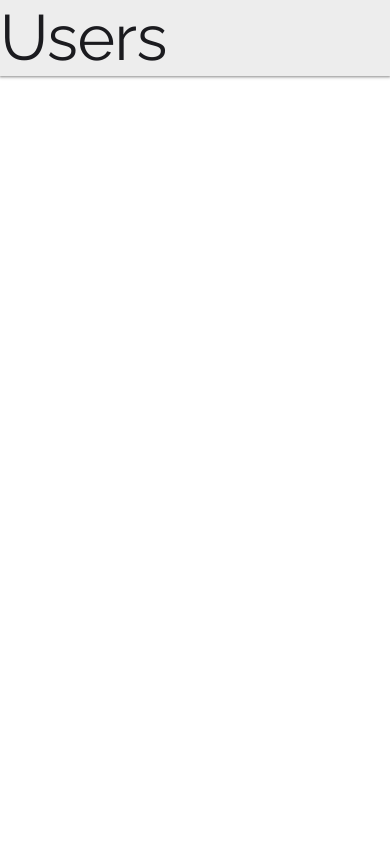
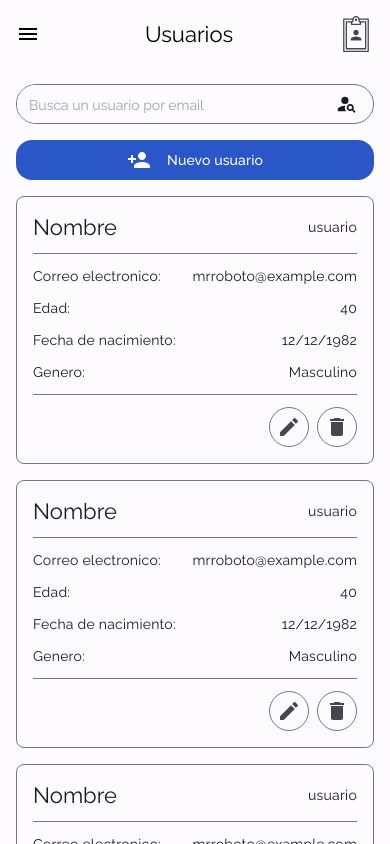
Before and after one commit to Rodrigo1619/Notimed, a Next.js app in the folder notimed-admin-web/: page /users in a window 390 px wide. Shown: the top 844 px of the page. Built offline with nearby package versions, Linux system fonts and the light colour scheme.

Commit message:
feat: users route w/responsive for sm

```diff
--- a/notimed-admin-web/pages/users/index.tsx
+++ b/notimed-admin-web/pages/users/index.tsx
@@ -1,12 +1,36 @@
-import type { NextPage } from 'next'
-import Head from 'next/head'
-import Image from 'next/image'
+import type { NextPage } from 'next';
+import Navbar from '../../src/components/Navbar';
+import UserNotimed from '../../src/components/svg/UserNotimed';
+import SearchInput from '../../src/components/Inputs/SearchInput';
+import UserCard from '../../src/components/Cards/UserCard';
+import { MdPersonAdd } from 'react-icons/md';
+import Head from 'next/head';
 
 const Users: NextPage = () => {
     return (
-        <div className='text-display1 bg-surface text-onSurface shadow-E3  hover:bg-onSurfaceState-hover focus:bg-onSurfaceState-focus'>
-            <h1> Users </h1>
-        </div>
+        <>
+        <Head>
+            <title> Usuarios </title>
+        </Head>
+            <div className='w-full h-screnn'>
+                <Navbar title='Usuarios' logo={<UserNotimed className='h-[2.25rem] w-[2.25rem]' />} />
+                <SearchInput />
+                <div className="w-full h-full px-4 mt-4 space-y-4">
+                    <button className="w-full h-10 bg-primary rounded-2xl
+                    flex flex-row justify-center items-center text-onPrimary
+                    space-x-4 ">
+                        <MdPersonAdd size={24} />
+                        <span className='labelLarge'> Nuevo usuario </span>
+                    </button>
+                    <UserCard />
+                    <UserCard />
+                    <UserCard />
+                    <UserCard />
+                    <UserCard />
+                    <UserCard />
+                </div>
+            </div>
+        </>
     )
 }
 
--- /dev/null
+++ b/notimed-admin-web/src/components/Inputs/SearchInput.tsx
@@ -0,0 +1,20 @@
+import React, { FC } from "react";
+import { MdPersonSearch } from "react-icons/md";
+
+const SearchInput: FC = () => {
+    return (
+        <div className="flex flex-row w-fill h-[40px] mt-4 mx-4">
+            <div className="w-full flex items-center border-[1px] border-outline rounded-full">
+                <input
+                    className="rounded-l-full pl-3 bg-surface placeholder:text-bodyMedium w-full h-full"
+                    inputMode="email"
+                    minLength={10}
+                    required
+                    placeholder="Busca un usuario por email" />
+                    <MdPersonSearch size={24} role="button" className="mr-4 text-onSurface" />
+            </div>
+        </div>
+    )
+}
+
+export default SearchInput;
--- /dev/null
+++ b/notimed-admin-web/src/components/Navbar/index.tsx
@@ -0,0 +1,20 @@
+import React, { FC, useState } from "react";
+import { MdMenu } from 'react-icons/md'
+import { NavbarProps } from "../interfaces/props";
+
+const Navbar: FC<NavbarProps> = ({ title, logo }) => {
+
+    const [isActive, setIsActive] = useState(false);
+
+    return (
+        <>
+            <div className="flex flex-row justify-between items-center px-4 py-4 bg-surface">
+                <MdMenu role="button" size={24} className="w-[24px] h-[24px]" />
+                <span className="text-titleLarge"> {title} </span>
+                {logo}
+            </div>
+        </>
+    );
+}
+
+export default Navbar;
--- /dev/null
+++ b/notimed-admin-web/src/components/interfaces/props.ts
@@ -0,0 +1,12 @@
+export interface PropVector {
+    className: string
+}
+
+export interface NavbarProps {
+    title: string,
+    logo: any
+}
+
+export interface InputProps {
+    text: string
+}
--- /dev/null
+++ b/notimed-admin-web/src/components/svg/UserNotimed.tsx
@@ -0,0 +1,20 @@
+import React from "react";
+import { FC } from "react";
+import { PropVector } from "../interfaces/props";
+
+const UserNotimed: FC<PropVector> = ({ className }) => {
+    return (
+        <svg
+            className={ className }
+            width="161" height="225" viewBox="0 0 161 225" fill="none" xmlns="http://www.w3.org/2000/svg">
+            <path d="M156.974 16.0573C159.198 16.0573 161 17.8541 161 20.0729V220.818C161 223.031 159.198 224.828 156.974 224.828H4.02604C1.80208 224.828 0 223.031 0 220.818V20.0729C0 17.8541 1.80208 16.0573 4.02604 16.0573H64.401V24.0885H8.04688V216.802H152.948V24.0885H96.599V16.0573H156.974Z" fill="#45464F" />
+            <path d="M140.875 32.1198C143.094 32.1198 144.901 33.9166 144.901 36.1302V204.755C144.901 206.974 143.094 208.771 140.875 208.771H20.1252C17.9012 208.771 16.0991 206.974 16.0991 204.755V36.1302C16.0991 33.9166 17.9012 32.1198 20.1252 32.1198H56.3491V40.1458H24.1512V200.74H136.849V40.1458H104.651V32.1198H140.875Z" fill="#45464F" />
+            <path fillRule="evenodd" clipRule="evenodd" d="M88.5467 24.0885C88.5467 28.5208 84.9425 32.1198 80.4998 32.1198C76.0519 32.1198 72.4478 28.5208 72.4478 24.0885C72.4478 19.6562 76.0519 16.0573 80.4998 16.0573C84.9425 16.0573 88.5467 19.6562 88.5467 24.0885Z" fill="#45464F" />
+            <path d="M56.349 32.0781V24.0885C56.349 10.7865 67.1667 0 80.5 0C93.8333 0 104.651 10.7865 104.651 24.0885V32.0781H108.672C110.896 32.0781 112.698 33.875 112.698 36.0885V52.1927C112.698 54.4062 110.896 56.2083 108.672 56.2083H52.3229C50.099 56.2083 48.2969 54.4062 48.2969 52.1927V36.0885C48.2969 33.875 50.099 32.0781 52.3229 32.0781H56.349ZM64.401 36.0885C64.401 38.3073 62.5938 40.1042 60.375 40.1042H56.349V48.1771H104.651V40.1042H100.625C98.401 40.1042 96.599 38.3073 96.599 36.0885V24.0885C96.599 15.224 89.3854 8.02604 80.5 8.02604C71.6094 8.02604 64.401 15.224 64.401 24.0885V36.0885Z" fill="#45464F" />
+            <path d="M81.0001 120C90.2084 120 97.6668 112.542 97.6668 103.333C97.6668 94.125 90.2084 86.6666 81.0001 86.6666C71.7917 86.6666 64.3334 94.125 64.3334 103.333C64.3334 112.542 71.7917 120 81.0001 120ZM81.0001 128.333C69.8751 128.333 47.6667 133.917 47.6667 145V149.167C47.6667 151.458 49.5417 153.333 51.8334 153.333H110.167C112.458 153.333 114.333 151.458 114.333 149.167V145C114.333 133.917 92.1251 128.333 81.0001 128.333Z" fill="#45464F" />
+        </svg>
+
+    );
+};
+
+export default UserNotimed;
--- a/notimed-admin-web/styles/globals.css
+++ b/notimed-admin-web/styles/globals.css
@@ -2,6 +2,10 @@
 @tailwind base;
 @tailwind components;
 @tailwind utilities;
+
+body {
+  background-color: #fefbff;
+}
 
 @layer html {
   .subhead1 {
--- a/notimed-admin-web/tailwind.config.js
+++ b/notimed-admin-web/tailwind.config.js
@@ -1,7 +1,7 @@
 module.exports = {
   content: [
     "./pages/**/*.{js,ts,jsx,tsx}",
-    "./src/**/*.{js,ts,jsx,tsx}",
+    "./src/components/**/*.{js,ts,jsx,tsx}",
   ],
   theme: {
     container: {
```
